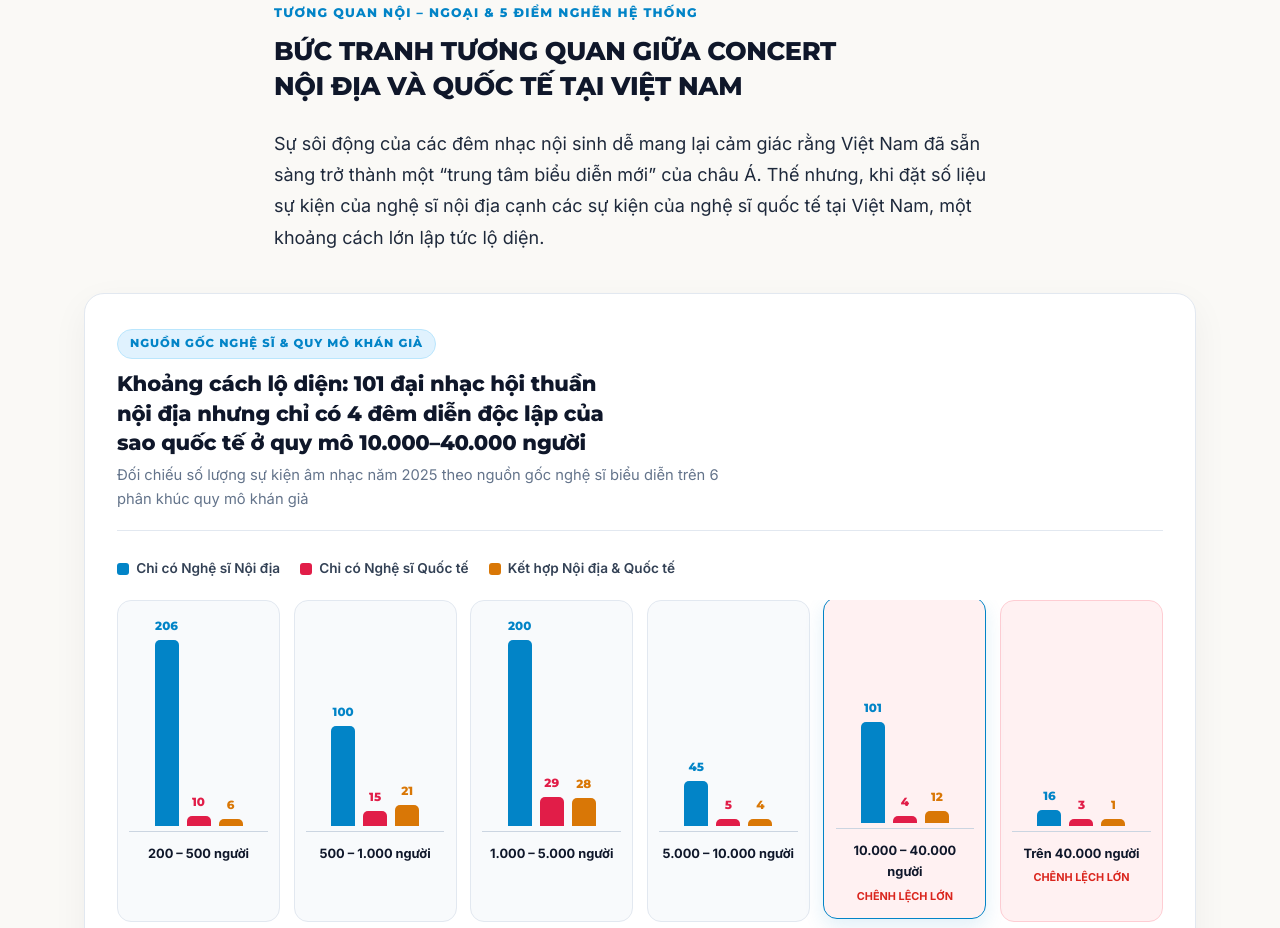
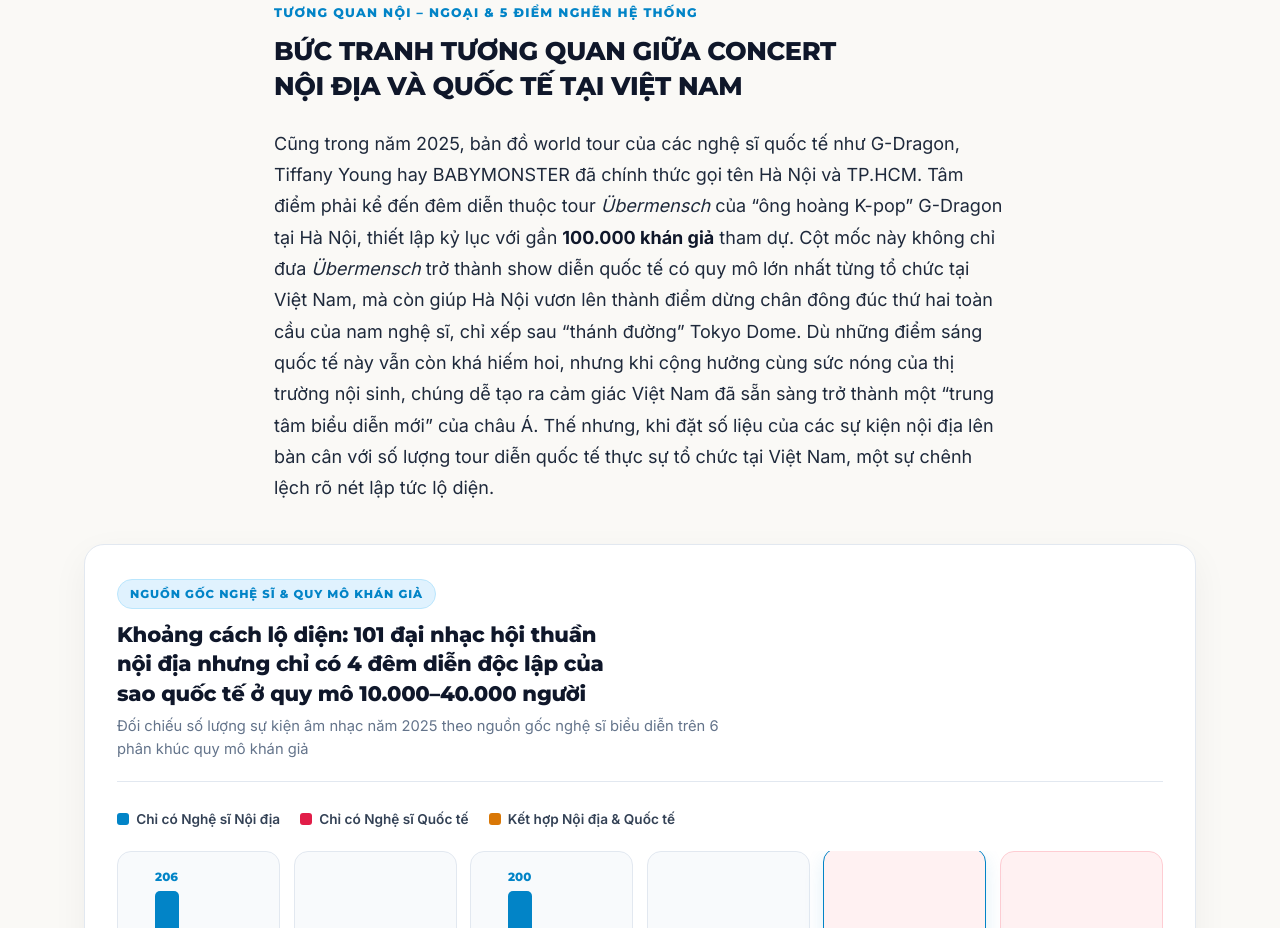
Before and after one commit to giahanluong192/mmj1, a Next.js app: page / in a window 1280 px wide. Shown: the part 9840-10768 px from the top of the page. Built offline with nearby package versions, Linux system fonts and the light colour scheme.

Commit message:
feat(editorial): update chapter 3 world tour and G-Dragon concert context

```diff
--- a/src/app/page.tsx
+++ b/src/app/page.tsx
@@ -216,7 +216,7 @@ export default function Home() {
           </h2>
 
           <p className="body-p">
-            Sự sôi động của các đêm nhạc nội sinh dễ mang lại cảm giác rằng Việt&nbsp;Nam đã sẵn sàng trở thành một “trung tâm biểu diễn mới” của châu&nbsp;Á. Thế nhưng, khi đặt số liệu sự kiện của nghệ sĩ nội địa cạnh các sự kiện của nghệ sĩ quốc tế tại Việt&nbsp;Nam, một khoảng cách lớn lập tức lộ&nbsp;diện.
+            Cũng trong năm 2025, bản đồ world tour của các nghệ sĩ quốc tế như G-Dragon, Tiffany Young hay BABYMONSTER đã chính thức gọi tên Hà&nbsp;Nội và TP.HCM. Tâm điểm phải kể đến đêm diễn thuộc tour <em>Übermensch</em> của “ông hoàng K-pop” G-Dragon tại Hà&nbsp;Nội, thiết lập kỷ lục với gần <strong>100.000 khán giả</strong> tham dự. Cột mốc này không chỉ đưa <em>Übermensch</em> trở thành show diễn quốc tế có quy mô lớn nhất từng tổ chức tại Việt&nbsp;Nam, mà còn giúp Hà&nbsp;Nội vươn lên thành điểm dừng chân đông đúc thứ hai toàn cầu của nam nghệ sĩ, chỉ xếp sau “thánh đường” Tokyo&nbsp;Dome. Dù những điểm sáng quốc tế này vẫn còn khá hiếm hoi, nhưng khi cộng hưởng cùng sức nóng của thị trường nội sinh, chúng dễ tạo ra cảm giác Việt&nbsp;Nam đã sẵn sàng trở thành một “trung tâm biểu diễn mới” của châu&nbsp;Á. Thế nhưng, khi đặt số liệu của các sự kiện nội địa lên bàn cân với số lượng tour diễn quốc tế thực sự tổ chức tại Việt&nbsp;Nam, một sự chênh lệch rõ nét lập tức lộ&nbsp;diện.
           </p>
         </div>
 
```
